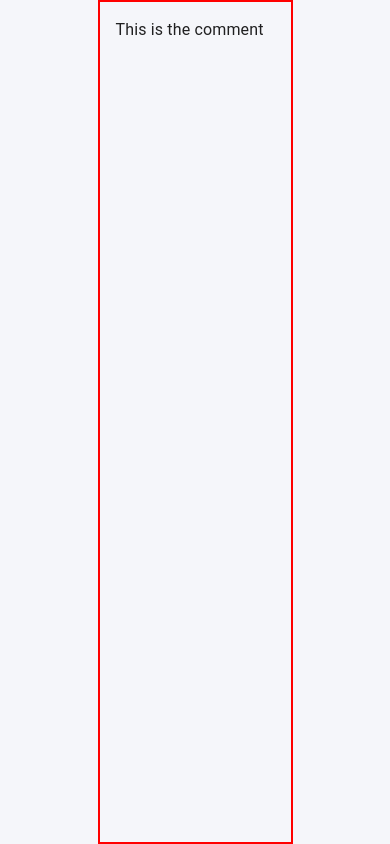
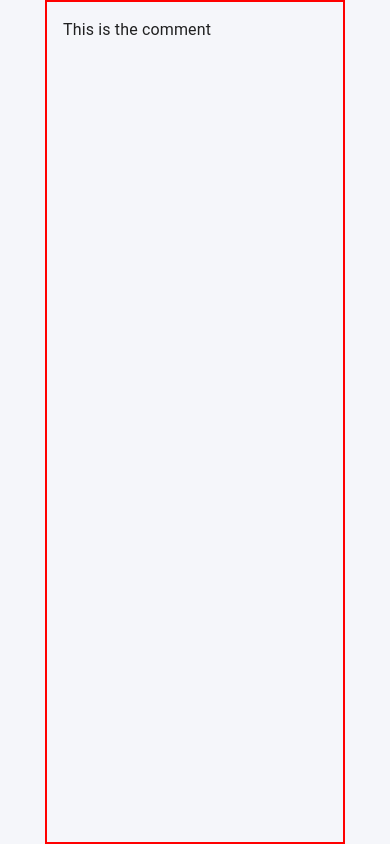
Before and after one commit to aadarsh10c/interactive-comments-section, a React (Vite) app: page / in a window 390 px wide. Built offline with nearby package versions, Linux system fonts and the light colour scheme.

Commit message:
made the contaienr width responsive

```diff
--- a/src/App.css
+++ b/src/App.css
@@ -24,6 +24,9 @@
 
 .container{
     border: 2px solid red;
-    max-width: 50%;
+    /* max-width: 50%; */
+    /* inline-size: min(360px , 50%); */
+    max-inline-size: 50%;
+    min-inline-size: 300px;
     height: 100%;
 }
```
